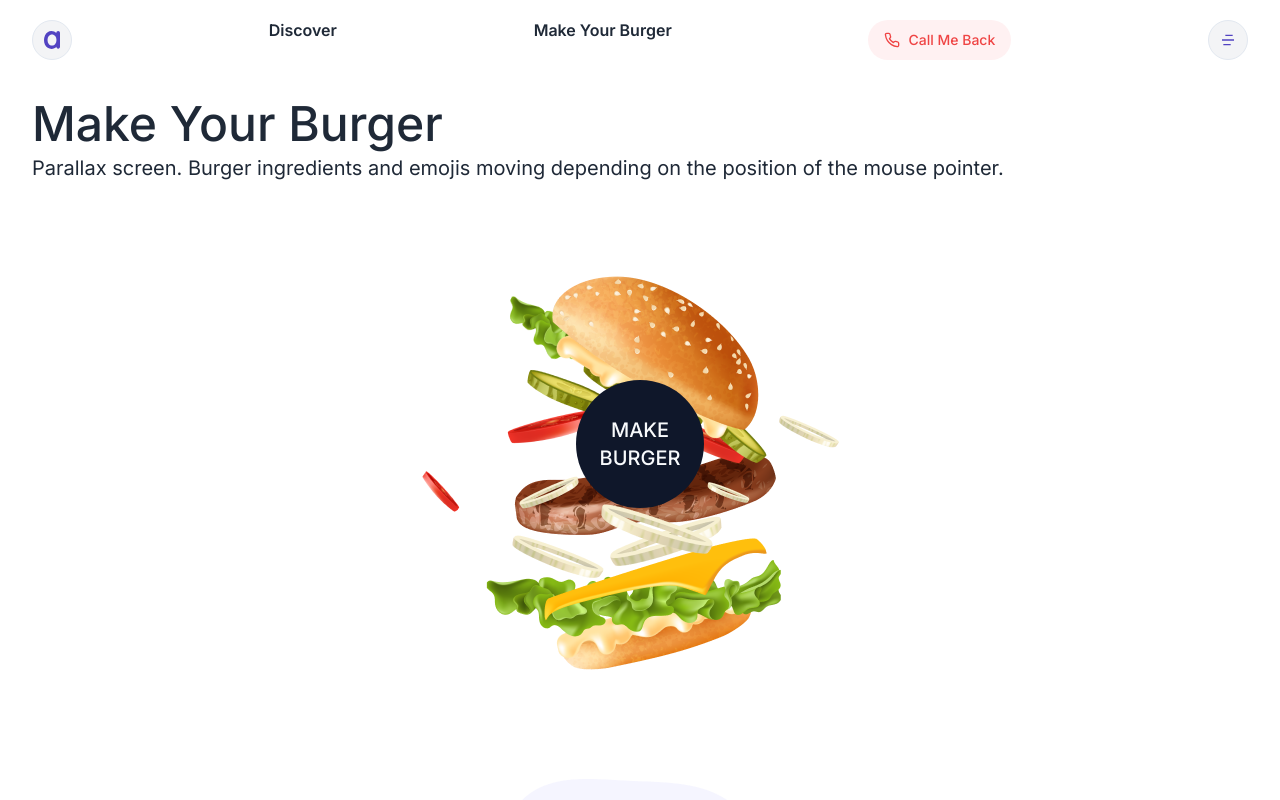
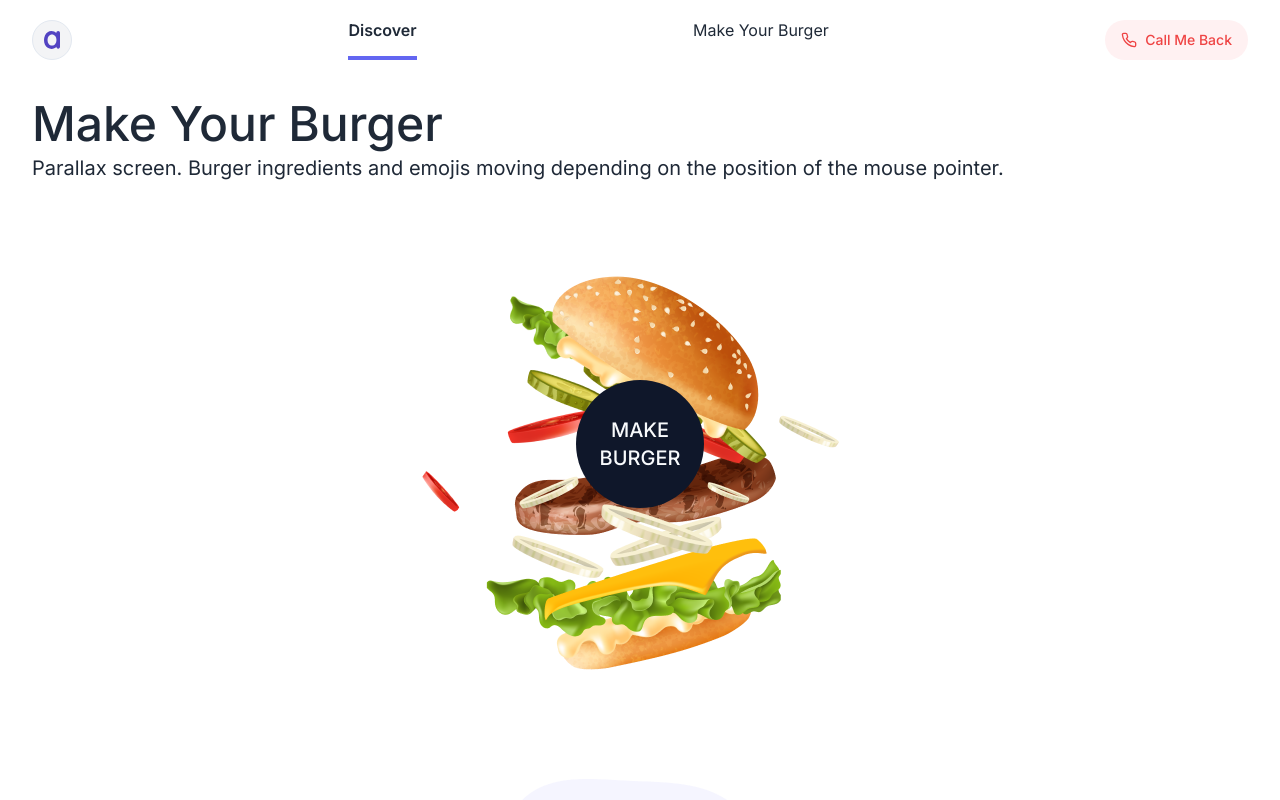
Before and after one commit to Alek30k/Make-Your-Burguer, a Next.js app: page / in a window 1280 px wide. Shown: the top 800 px of the page. Built offline with nearby package versions, Linux system fonts and the light colour scheme.

Commit message:
last commit

```diff
--- a/components/navbar.tsx
+++ b/components/navbar.tsx
@@ -34,11 +34,10 @@ const Navbar = () => {
         </Link>
 
         <Link
-          href="/discover"
+          href="/"
           className={cn(
-            "hidden text-gray-800 sm:block text-base font-semibold font-['Open Sans'] leading-tight",
-            pathname === "/discover" &&
-              "border-b-4 border-indigo-500 font-medium"
+            "hidden text-gray-800 sm:block text-base font-normal font-['Open Sans'] leading-tight",
+            pathname === "/" && "border-b-4 border-indigo-500 font-semibold"
           )}
         >
           Discover
@@ -46,7 +45,7 @@ const Navbar = () => {
         <Link
           href="/make"
           className={cn(
-            "hidden text-gray-800 sm:block text-base font-semibold font-['Open Sans'] leading-tight",
+            "hidden text-gray-800 sm:block text-base font-normal font-['Open Sans'] leading-tight",
             pathname === "/make" && "border-b-4 border-indigo-500 font-medium"
           )}
         >
@@ -55,7 +54,7 @@ const Navbar = () => {
         </Link>
 
         <Button className="rounded-full bg-rose-50 text-red-500 hover:bg-rose-500 hover:text-rose-50">
-          <Phone className="mr-2 h-4 w-4" />
+          <Phone className="mr-2 h-4 w-4 " />
           Call Me Back
         </Button>
         <Sheet>
@@ -63,7 +62,7 @@ const Navbar = () => {
             <Button
               variant="outline"
               size="icon"
-              className="rounded-full bg-gray-100"
+              className="rounded-full bg-gray-100 sm:hidden"
             >
               <Iconmenu />
             </Button>
```
